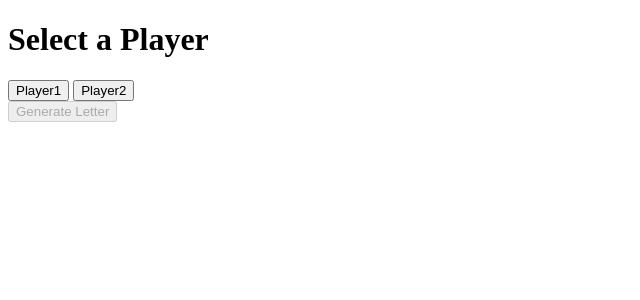
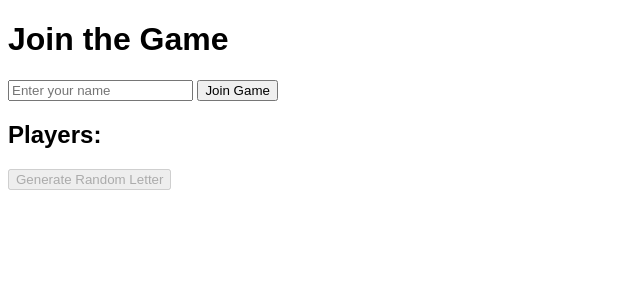
Before and after one commit to haasya2001/AlphabetGame, a Flask app: page / in a window 1280 px wide. Shown: the top 300 px of the page, without its empty margins (0-640 px from the left). Run offline with Flask 3, Linux system fonts and the light colour scheme.

Commit message:
Update index.html

```diff
--- a/templates/index.html
+++ b/templates/index.html
@@ -1,30 +1,96 @@
 <!DOCTYPE html>
-<html>
+<html lang="en">
 <head>
-    <title>Player Selection Game</title>
+    <meta charset="UTF-8">
+    <meta name="viewport" content="width=device-width, initial-scale=1.0">
+    <title>Player Game</title>
+    <style>
+        body {
+            font-family: Arial, sans-serif;
+        }
+        #players-list {
+            margin-top: 20px;
+        }
+        .player {
+            margin: 5px;
+            padding: 5px;
+            background-color: #f0f0f0;
+            border: 1px solid #ddd;
+            border-radius: 5px;
+        }
+        #letter-display {
+            margin-top: 20px;
+            font-size: 24px;
+        }
+    </style>
 </head>
 <body>
-    <h1>Select a Player</h1>
-    <button onclick="selectPlayer('Player1')">Player1</button>
-    <button onclick="selectPlayer('Player2')">Player2</button>
-    <div id="response"></div>
-    <button onclick="generateLetter()" id="generate-btn" disabled>Generate Letter</button>
-    <h2 id="letter-display"></h2>
+
+    <h1>Join the Game</h1>
+
+    <!-- Player Name Input -->
+    <input type="text" id="player-name" placeholder="Enter your name" />
+    <button onclick="joinGame()">Join Game</button>
+
+    <!-- List of Players -->
+    <div id="players-list">
+        <h2>Players:</h2>
+        <div>
+            <!-- Display players dynamically -->
+            {% for player in players %}
+                <div class="player">{{ player.name }} ({{ player.role }})</div>
+            {% endfor %}
+        </div>
+    </div>
+
+    <!-- Button to Generate Letter (Only for Player 1) -->
+    <button onclick="generateLetter()" id="generate-btn" disabled>Generate Random Letter</button>
+
+    <div id="letter-display"></div>
 
     <script>
-        let currentPlayer = null;
+        let playerName = null;
 
-        function selectPlayer(player) {
-            fetch('/select_player', {
+        function joinGame() {
+            playerName = document.getElementById('player-name').value;
+            if (!playerName) {
+                alert('Please enter your name.');
+                return;
+            }
+
+            fetch('/join_game', {
                 method: 'POST',
                 headers: { 'Content-Type': 'application/json' },
-                body: JSON.stringify({ player: player })
+                body: JSON.stringify({ name: playerName })
             })
             .then(response => response.json())
             .then(data => {
-                document.getElementById('response').innerText = data.message;
-                currentPlayer = player;
-                document.getElementById('generate-btn').disabled = player !== "Player1";
+                if (data.message.includes('joined')) {
+                    alert(data.message);
+                    updatePlayersList();
+                    enableGenerateButton();
+                } else {
+                    alert(data.message);
+                }
+            })
+            .catch(error => alert('Error joining the game.'));
+        }
+
+        function updatePlayersList() {
+            fetch('/')
+            .then(response => response.text())
+            .then(html => {
+                document.body.innerHTML = html;
+            });
+        }
+
+        function enableGenerateButton() {
+            fetch('/')
+            .then(response => response.json())
+            .then(data => {
+                if (data.players.length > 0 && data.players[0].name === playerName) {
+                    document.getElementById('generate-btn').disabled = false;
+                }
             });
         }
 
@@ -32,21 +98,19 @@
             fetch('/generate_letter', {
                 method: 'POST',
                 headers: { 'Content-Type': 'application/json' },
-                body: JSON.stringify({ player: currentPlayer })
+                body: JSON.stringify({ name: playerName })
             })
-            .then(response => {
-                if (!response.ok) {
-                    return response.json().then(data => { throw new Error(data.error); });
+            .then(response => response.json())
+            .then(data => {
+                if (data.letter) {
+                    document.getElementById('letter-display').innerText = `Random Letter: ${data.letter}`;
+                } else if (data.error) {
+                    alert(data.error);
                 }
-                return response.json();
             })
-            .then(data => {
-                document.getElementById('letter-display').innerText = `Random Letter: ${data.letter}`;
-            })
-            .catch(error => {
-                alert(error.message);
-            });
+            .catch(error => alert('Error generating letter.'));
         }
     </script>
+
 </body>
 </html>
```
